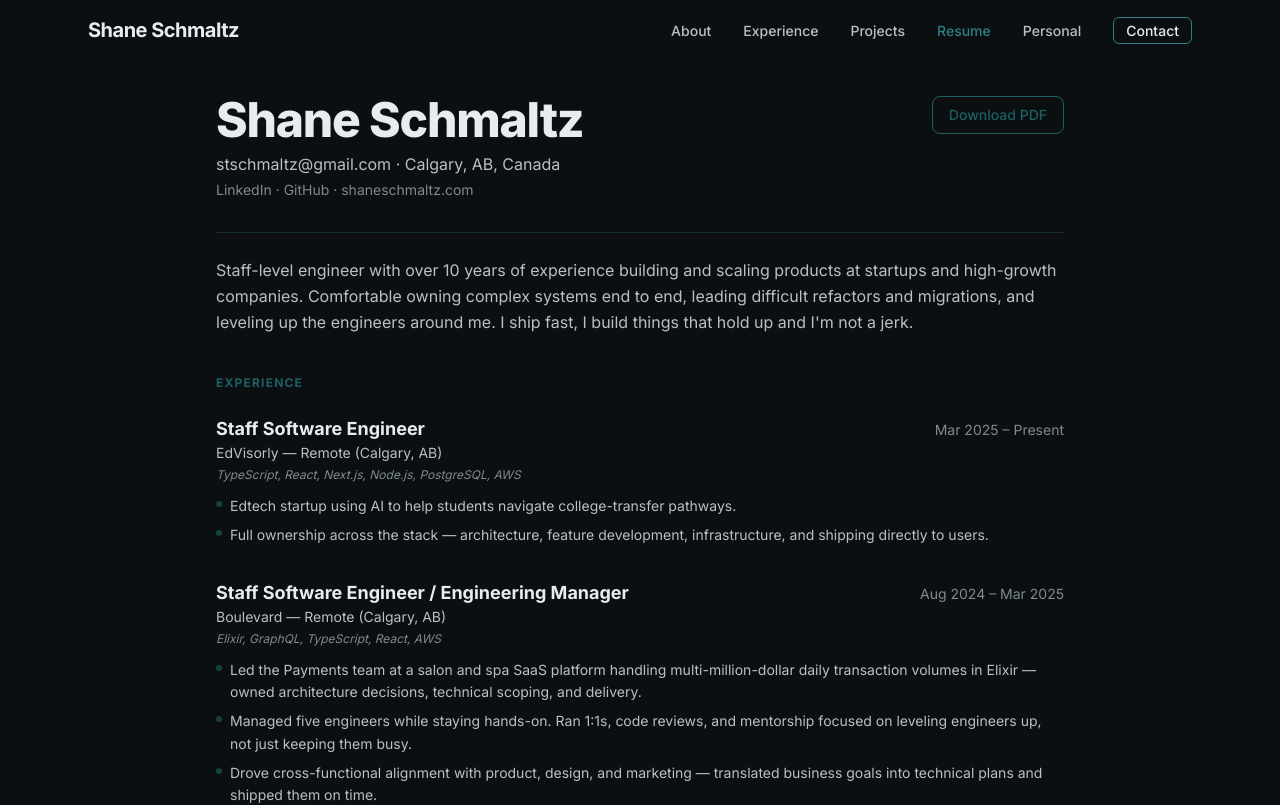
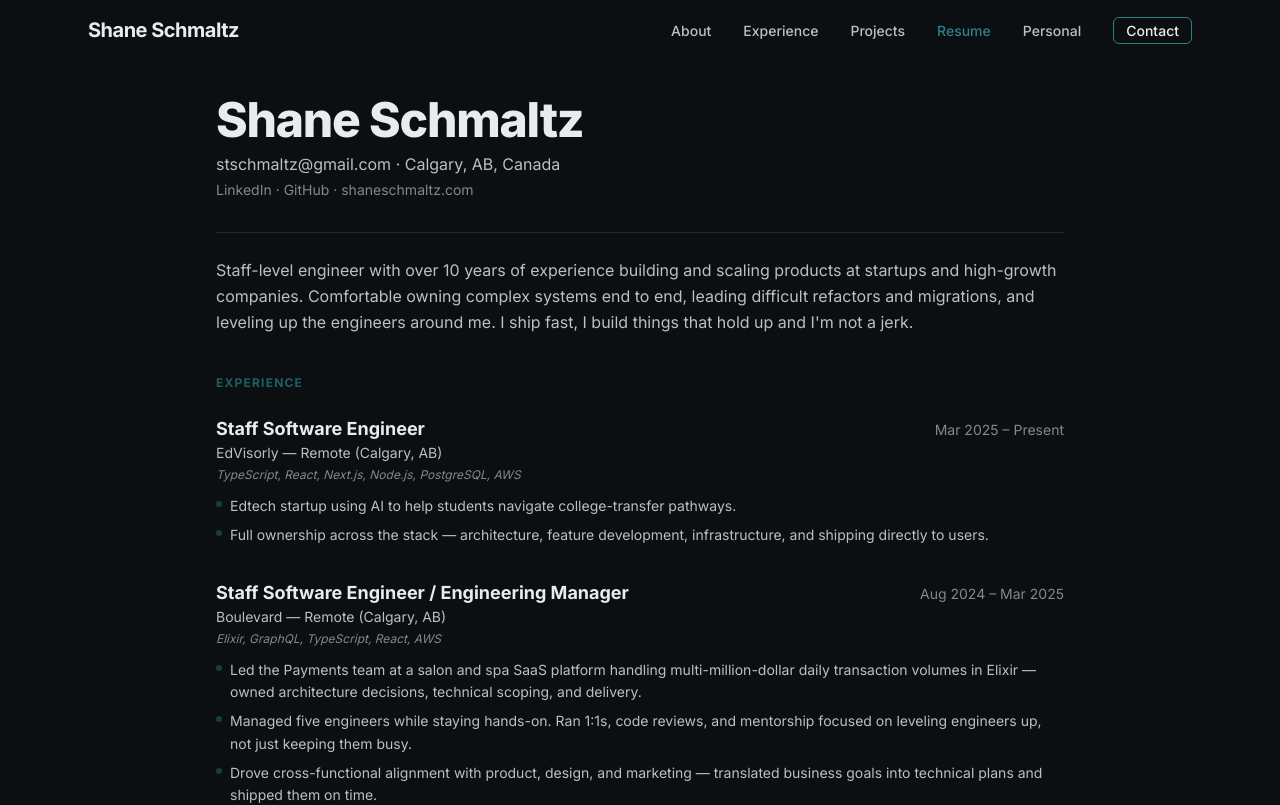
Before and after one commit to stschmaltz/personal-website-v4, a React (Vite) app: page /resume in a window 1280 px wide. Shown: the top 805 px of the page. Built offline with nearby package versions, Linux system fonts and the light colour scheme.

Commit message:
remove downlaod pdf

```diff
--- a/src/pages/ResumePage.tsx
+++ b/src/pages/ResumePage.tsx
@@ -147,14 +147,6 @@ export default function ResumePage() {
               </Link>
             </p>
           </div>
-          <a
-            href="/resume.pdf"
-            target="_blank"
-            rel="noopener noreferrer"
-            className="rounded-lg border border-glacier px-4 py-2 text-sm font-medium text-glacier transition-colors hover:bg-glacier hover:text-moonlight"
-          >
-            Download PDF
-          </a>
         </div>
 
         <div className="h-px bg-glacier/40" />
```
Also changed, not shown: 1 other file (tests, documents, lock files or other folders).
